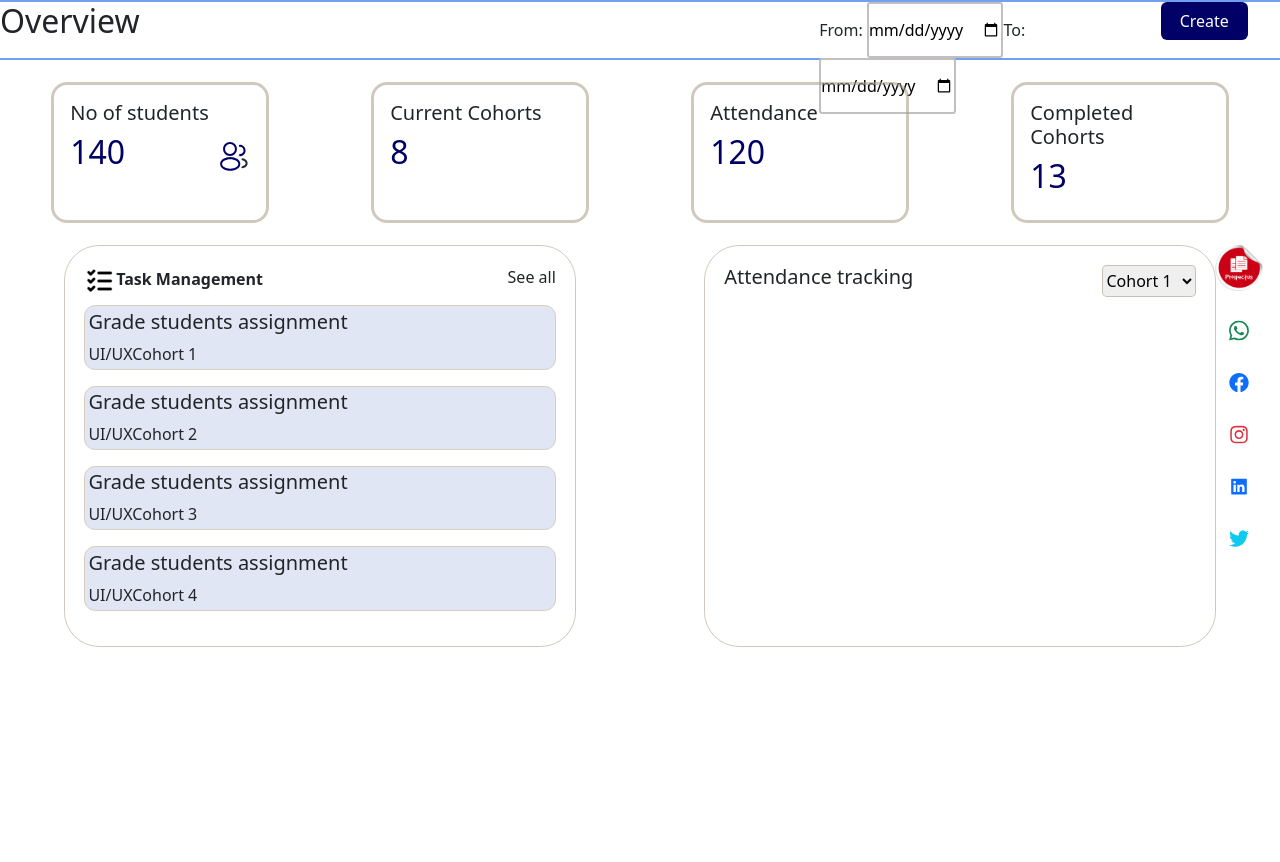
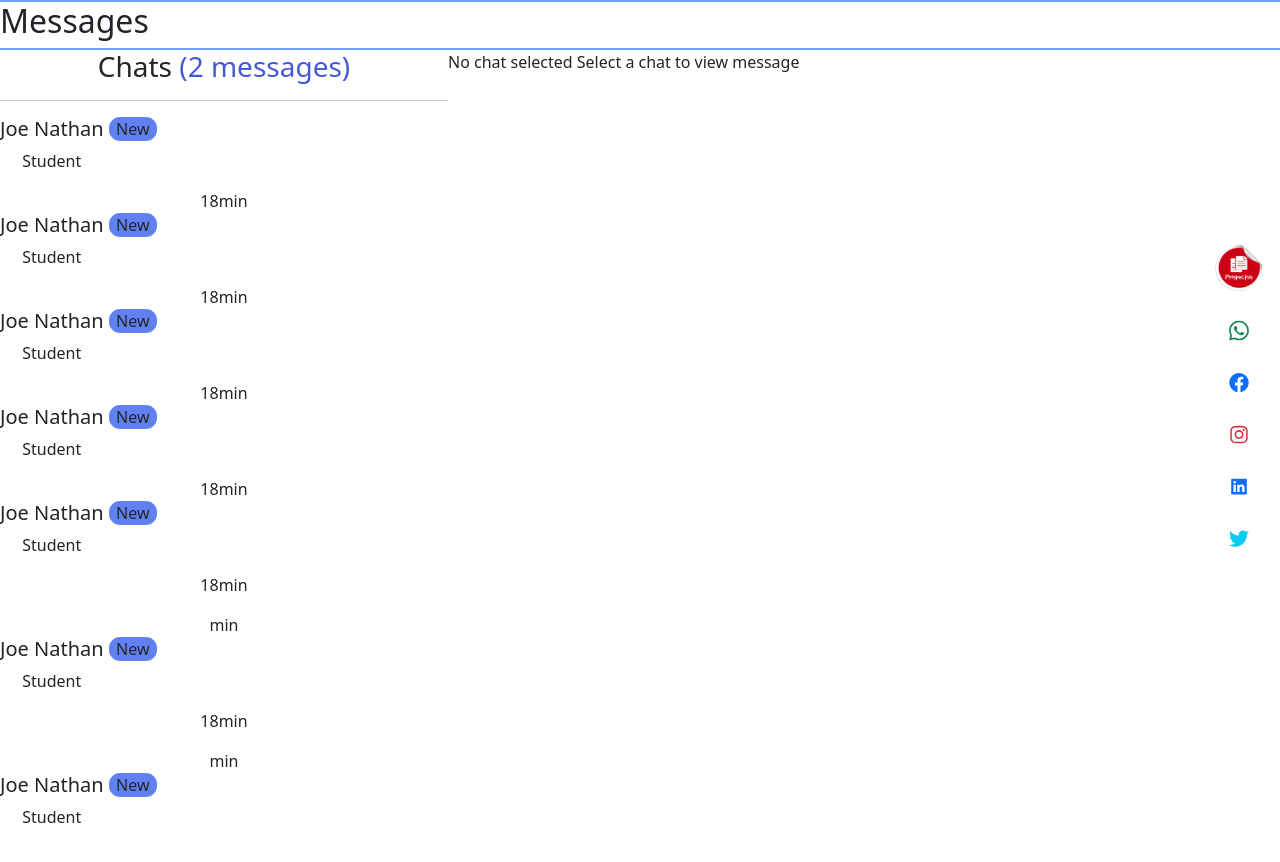
Before and after one commit to am-goldenkiid/lasopproject, a React (Create React App) app: page /staffprofile in a window 1280 px wide. Shown: the top 862 px of the page. Built offline with nearby package versions, Linux system fonts and the light colour scheme; no server answers.

Commit message:
created some more staff components

```diff
--- a/src/App.js
+++ b/src/App.js
@@ -16,6 +16,8 @@ import StaffProfile from './components/Dashboard/pages/StaffProfile';
 import Staffs from './components/Dashboard/pages/Staffs';
 import StaffSidebar from './components/Dashboard/Staff/StaffSidebar';
 import StaffOverview from './components/Dashboard/Staff/StaffOverview';
+import StaffQueries from './components/Dashboard/Staff/StaffQueries';
+import StaffMessages from './components/Dashboard/Staff/StaffMessages';
 
 
 const Home = lazy(() => import("./components/Pages/Home"))
@@ -93,7 +95,7 @@ function App() {
           <Route path="/blog/:id" element={<Blogdetails data={blogData}/>}/>
           <Route path="/:id" element={<Course/>}/>
           <Route path="/dashboard/:text/?" element={<Dashboard/>}/>
-          <Route path="/staffprofile" element={<StaffOverview/>} />
+          <Route path="/staffprofile" element={<StaffMessages/>} />
         </Routes>
 
 
--- /dev/null
+++ b/src/components/Dashboard/Staff/StaffMessages.css
@@ -0,0 +1,43 @@
+.messageAreaBody {
+    display: flex;
+}
+
+.messagePreview {
+    width: 35%;
+    overflow-x: hidden;
+    overflow-y: scroll;
+    text-align: center;
+    max-height: 100vh;
+}
+
+.messagePreviewHeader span {
+    color: rgba(47, 68, 211, 0.896);
+}
+
+.messageDetails {
+    width: 55%;
+}
+
+.messageDetailsInactive {
+    display: none;
+}
+
+.noMessagesInactive {
+    display: block;
+}
+
+.noMessagesInactive {
+    display: none;
+}
+
+.senderStatus {
+    width: 35%;
+    display: flex;
+    justify-content: space-between;
+}
+
+.previewStatus p {
+    background-color: rgba(11, 59, 232, 0.642);
+    border-radius: .7rem;
+    width: 3rem;
+}
--- /dev/null
+++ b/src/components/Dashboard/Staff/StaffMessages.js
@@ -0,0 +1,107 @@
+import React, { useState } from "react";
+import "./StaffMessages.css";
+
+const StaffMessages = () => {
+    const [messageClick, setMessageClick] = useState(false)
+
+    const handleClick = () => {
+        setMessageClick(true)
+    }
+
+    const messages = [{
+        sender: 'Joe Nathan',
+        role: 'Student',
+        status: 'New',
+        time: '18'
+    }, {
+        sender: 'Joe Nathan',
+        role: 'Student',
+        status: 'New',
+        time: '18'
+    }, {
+        sender: 'Joe Nathan',
+        role: 'Student',
+        status: 'New',
+        time: '18'
+    }, {
+        sender: 'Joe Nathan',
+        role: 'Student',
+        status: 'New',
+        time: '18'
+    }, {
+        sender: 'Joe Nathan',
+        role: 'Student',
+        status: 'New',
+        time: '18'
+    }, {
+    }, {
+        sender: 'Joe Nathan',
+        role: 'Student',
+        status: 'New',
+        time: '18'
+    }, {
+    }, {
+        sender: 'Joe Nathan',
+        role: 'Student',
+        status: 'New',
+        time: '18'
+    }, {
+    }, {
+        sender: 'Joe Nathan',
+        role: 'Student',
+        status: 'New',
+        time: '18'
+    }, {
+    }, {
+        sender: 'Joe Nathan',
+        role: 'Student',
+        status: 'New',
+        time: '18'
+    }, {
+        sender: 'Joe Nathan',
+        role: 'Student',
+        status: 'New',
+        time: '18'
+    }]
+
+    const messageDetails = messageClick ? 'messageDetails' : 'messageDetailsInactive'
+    const messageDetailsHide = !messageClick ? 'noMessages' : 'noMessagesInactive'
+
+  return (
+    <div className="messagesArea">
+      <div className="topLine"></div>
+      <div className="messagesHeader">
+        <h2>Messages</h2>
+      </div>
+      <div className="bottomLine"></div>
+      <div className="messageAreaBody">
+        <div className="messagePreview">
+            <div className="messagePreviewHeader">
+                <h3>Chats <span>(2 messages)</span></h3>
+                <hr />
+            </div>
+            {messages.map((message) => (
+            <div className="messagePreviewItems" onClick={handleClick}>
+              <div className="senderStatus">
+                <div className="titleRole">
+                  <h5>{message.sender}</h5>
+                  <p> {message.role}</p>
+                </div>
+                <div className="previewStatus">
+                  <p>{message.status}</p>
+                </div>
+              </div>
+              <div className="previewTime">{message.time}min</div>
+            </div>
+          ))}
+        </div>
+        <div>
+            <p className={messageDetails}>Lorem ipsum dolor sit amet consectetur adipisicing elit. Aliquam eaque animi exercitationem architecto blanditiis voluptatibus tenetur aspernatur minus odit possimus officia consequuntur quo consectetur nihil at, a ex id doloremque inventore, aut amet debitis iste cupiditate? Nulla voluptatem animi repudiandae unde modi temporibus, sint commodi, repellat impedit distinctio nisi ullam eum similique minus voluptatibus! Nulla nemo perferendis dicta exercitationem cumque tenetur, neque eum facere nesciunt.</p>
+            <p className={messageDetailsHide}>No chat selected Select a chat to view message</p>
+        </div>
+      </div>
+    </div>
+  );
+};
+
+export default StaffMessages;
--- /dev/null
+++ b/src/components/Dashboard/Staff/StaffQueries.css
@@ -0,0 +1,60 @@
+.queryAreaBody {
+    display: flex;
+
+}
+
+.queryAreaHeader {
+    padding: 1.0rem;
+}
+
+.queryPreview {
+    width: 35%;
+    overflow-x: hidden;
+    overflow-y: scroll;
+    text-align: center;
+    max-height: 100vh;
+}
+
+.queryPreviewHeader {
+    text-align: center;
+}
+
+.queryPreviewHeader span{
+    color: #3878c6fb;
+}
+
+.queryPreviewItems {
+    width: 100%;
+    display: flex;
+    justify-content: space-between;
+}
+
+.queryDetails-inactive {
+    display: none;
+}
+
+.queryPreviewItems:hover {
+    background-color: #b7b7ef;
+    cursor: pointer;
+}
+
+.selected {
+    display: block;
+}
+
+.selected-inactive {
+    display: none;
+}
+
+.queryDetails {
+    width: 65%;
+}
+
+.titleSender p {
+    color: #000066;
+}
+
+.senderStatus {
+    width: 45%;
+    display: flex;
+}
--- /dev/null
+++ b/src/components/Dashboard/Staff/StaffQueries.js
@@ -0,0 +1,135 @@
+import React, { useState } from "react";
+import "./StaffOverview.css";
+import "./StaffQueries.css";
+
+const StaffQueries = () => {
+  const [details, setDetails] = useState(false)
+
+  const clickHandler = () => {
+    setDetails(true)
+  }
+
+  const queries = [
+    {
+      title: "Query 1.0",
+      from: "Admin",
+      status: "Unsettled",
+      time: '12'
+    },
+    {
+      title: "Query 2.0",
+      from: "Admin",
+      status: "Unsettled",
+      time: '12',
+    },
+    {
+      title: "Query 3.0",
+      from: "Admin",
+      status: "Settled",
+      time: '12'
+    },
+    {
+      title: "Query 4.0",
+      from: "Admin",
+      status: "Unsettled",
+      time: '12'
+    },
+    {
+      title: "Query 5.0",
+      from: "Admin",
+      status: "Unsettled",
+      time: '12'
+    },
+    {
+      title: "Query 5.0",
+      from: "Admin",
+      status: "Unsettled",
+      time: '12'
+    },
+    {
+      title: "Query 5.0",
+      from: "Admin",
+      status: "Unsettled",
+      time: '12'
+    },
+    {
+      title: "Query 5.0",
+      from: "Admin",
+      status: "Unsettled",
+      time: '12'
+    },
+    {
+      title: "Query 5.0",
+      from: "Admin",
+      status: "Unsettled",
+      time: '12'
+    },
+    {
+      title: "Query 5.0",
+      from: "Admin",
+      status: "Unsettled",
+      time: '12'
+    },
+    {
+      title: "Query 5.0",
+      from: "Admin",
+      status: "Unsettled",
+      time: '12'
+    },
+  ];
+
+  const queryDetails = details ? 'queryDetails' : 'queryDetails-inactive'
+  const notSelected = !details ? 'selected' : 'selected-inactive'
+
+  return (
+    <div className="queryArea">
+      <div className="topLine"></div>
+      <div className="queryAreaHeader">
+        <h2>Queries</h2>
+      </div>
+      <div className="bottomLine"></div>
+      <div className="queryAreaBody">
+        <div className="queryPreview">
+          <div className="queryPreviewHeader">
+            <h3>Recent <span>(2 new queries)</span></h3>
+            <hr />
+          </div>
+          {queries.map((query) => (
+            <div className="queryPreviewItems" onClick={clickHandler}>
+              <div className="senderStatus">
+                <div className="titleSender">
+                  <h5>{query.title}</h5>
+                  <p>From: {query.from}</p>
+                </div>
+                <div className="previewStatus">
+                  <p>{query.status}</p>
+                </div>
+              </div>
+              <div className="previewTime">{query.time}min</div>
+            </div>
+          ))}
+        </div>
+        <div className="queryDetails">
+          <div className="queryDetailsHeader">
+            <h3>Query 1.0</h3>
+            <hr />
+          </div>
+          <div >
+            <p className={queryDetails}>
+              Lorem ipsum dolor, sit amet consectetur adipisicing elit. Eius
+              recusandae optio qui, cumque nobis similique? Enim id excepturi et
+              eveniet, maiores sit voluptas amet suscipit similique error
+              expedita debitis quas! Dolorum commodi earum temporibus, minus
+              aperiam neque molestiae cupiditate dolores aliquid, facere autem
+              accusamus repudiandae eum, quasi blanditiis voluptate dolor
+              obcaecati beatae nostrum laborum.
+            </p>
+            <p className={notSelected}>No query selected. Please select a query and view to resolve</p>
+          </div>
+        </div>
+      </div>
+    </div>
+  );
+};
+
+export default StaffQueries;
```
